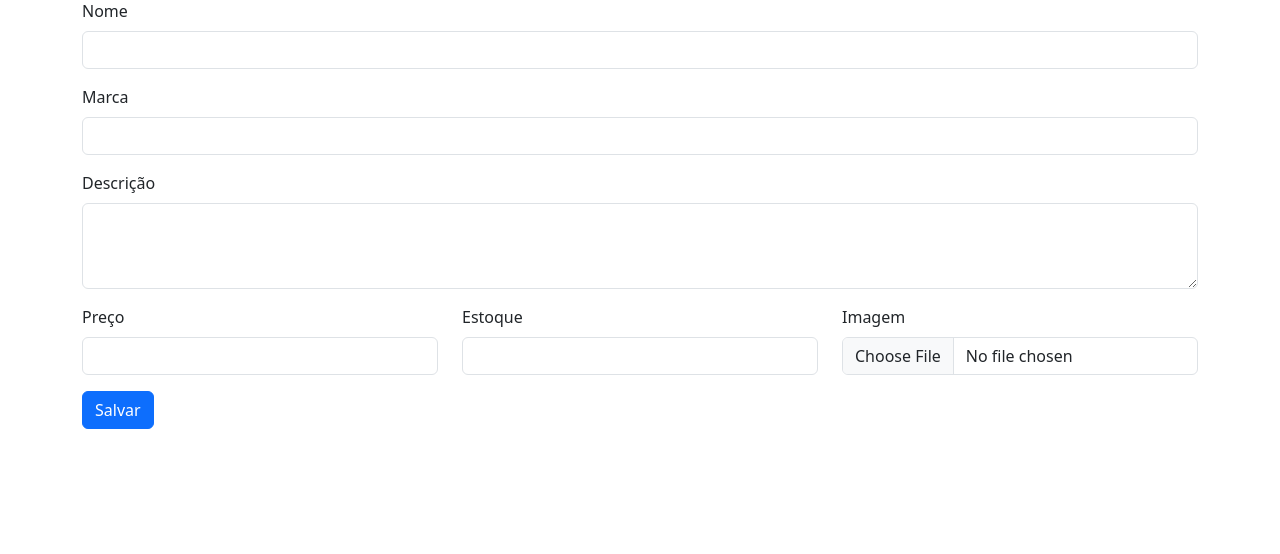
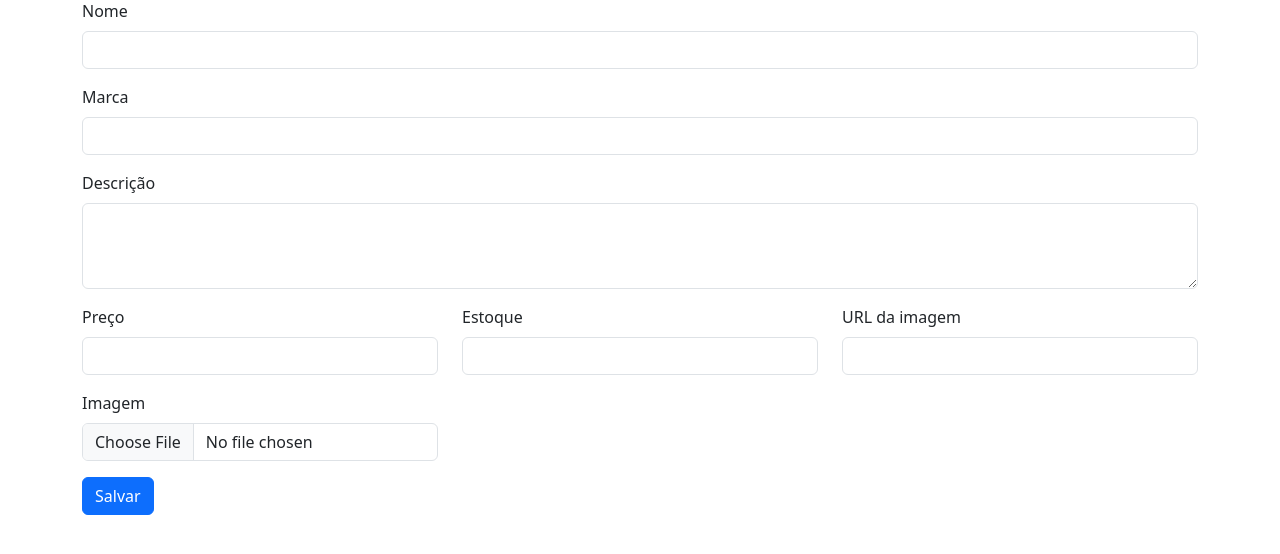
Before and after one commit to Troxx0001/imperium, a Flask app: template templates/admin/produtos/form.html in a window 1280 px wide. Shown: the part 127-681 px from the top of the page. Run offline with Flask 3, Linux system fonts and the light colour scheme; the template is opened without the code that fills it: values that come from a table or form of the project are taken from there, others are empty; some libraries are stand-ins or nearby versions.

Commit message:
Adicionar imagens via link

```diff
--- a/forms.py
+++ b/forms.py
@@ -9,6 +9,7 @@ class ProductForm(FlaskForm):
     descricao = TextAreaField('Descrição', validators=[DataRequired()])
     preco = FloatField('Preço', validators=[DataRequired()])
     estoque = IntegerField('Estoque', validators=[DataRequired()])
+    imagem_url = StringField('URL da imagem')
     imagem = FileField('Imagem', validators=[FileAllowed(['jpg', 'jpeg', 'png'])])
     submit = SubmitField('Salvar')
 
--- a/routes/admin_routes.py
+++ b/routes/admin_routes.py
@@ -92,7 +92,9 @@ def produto_novo():
     form = ProductForm()
     if form.validate_on_submit():
         filename = None
-        if form.imagem.data:
+        if form.imagem_url.data:
+            filename = form.imagem_url.data
+        elif form.imagem.data:
             filename = secure_filename(form.imagem.data.filename)
             upload_dir = os.path.join(current_app.root_path, 'static', 'imagens', 'produtos')
             os.makedirs(upload_dir, exist_ok=True)
--- a/templates/admin/produtos/form.html
+++ b/templates/admin/produtos/form.html
@@ -25,6 +25,10 @@
             {{ form.estoque(class="form-control") }}
         </div>
         <div class="col-md-4 mb-3">
+            {{ form.imagem_url.label(class="form-label") }}
+            {{ form.imagem_url(class="form-control") }}
+        </div>
+        <div class="col-md-4 mb-3">
             {{ form.imagem.label(class="form-label") }}
             {{ form.imagem(class="form-control") }}
         </div>
```
Also changed, not shown: templates/footer.html (added, +20 -0 lines), 1 other file.
